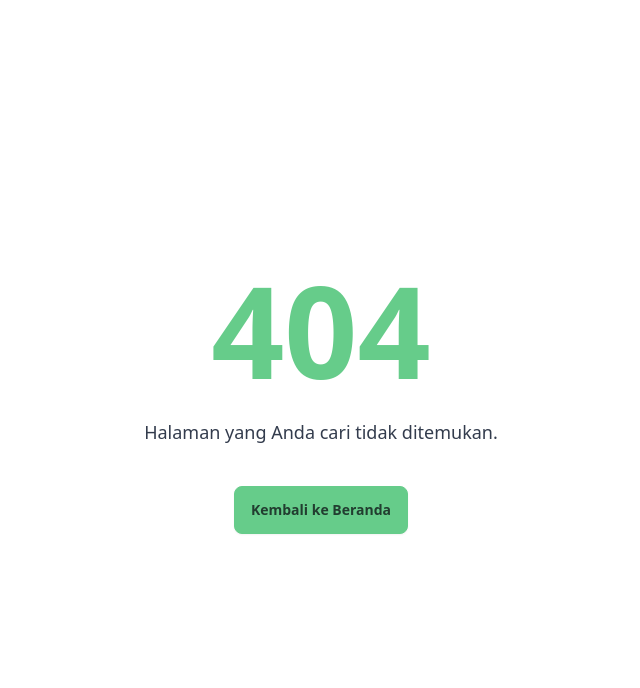
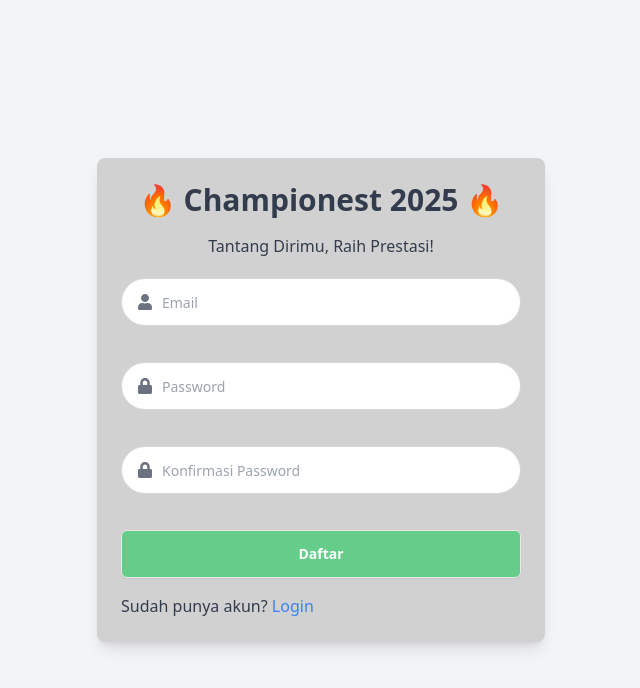
Before and after one commit to nichoherjunaaa/championest-client, a React (Vite) app: page /register in a window 1280 px wide. Before the commit this address had no page. Shown: the top 688 px of the page, without its empty margins (319-959 px from the left). Built offline with nearby package versions, Linux system fonts and the light colour scheme.

Commit message:
create register and login view

```diff
--- a/src/App.jsx
+++ b/src/App.jsx
@@ -10,6 +10,7 @@ import DetailPage from './pages/DetailPage';
 import InformationPage from './pages/CustomerServicePage';
 import ErrorPage from './pages/ErrorPage';
 import LoginPage from './pages/LoginPage';
+import RegisterPage from './pages/RegisterPage';
 const HomePage = lazy(() => import('./pages/HomePage'));
 const LombaPage = lazy(() => import('./pages/LombaPage'));
 const AboutPage = lazy(() => import('./pages/AboutPage'));
@@ -47,6 +48,10 @@ const router = createBrowserRouter([
     {
         path: '/login',
         element: <LoginPage />
+    },
+    {
+        path: '/register',
+        element: <RegisterPage/>
     }
 ]);
 
--- /dev/null
+++ b/src/components/FormAuth.jsx
@@ -0,0 +1,38 @@
+import React from 'react'
+import FormInput from '../components/FormInput';
+import { Link } from 'react-router-dom';
+import { FaUser } from "react-icons/fa";
+import { FaLock } from "react-icons/fa";
+const FormAuth = ({ isRegister = false }) => {
+    return (
+        <div className="flex justify-center items-center min-h-screen bg-gray-100 px-4">
+            <div className="w-full max-w-md bg-base-300 shadow-lg rounded-lg p-6">
+                <h2 className="lg:text-3xl text-2xl font-bold text-center mb-4">🔥 Championest 2025 🔥</h2>
+                <p className="text-center">Tantang Dirimu, Raih Prestasi! </p>
+                <form className="flex flex-col gap-4">
+                    <FormInput type='email' label='Email' icon={<FaUser/>}/>
+                    <FormInput type='password' label='Password' icon={<FaLock/>}/>
+                    {isRegister ? (
+                        <>
+                            <FormInput type='password' label='Konfirmasi Password' icon={<FaLock/>} />
+                            <button className="w-full bg-primary text-white py-2 btn btn-md mt-5 rounded-md hover:bg-accent transition duration-200">
+                                Daftar
+                            </button>
+                        </>
+                    ) : (
+                        <button className="w-full bg-primary text-white py-2 btn btn-md mt-5 rounded-md hover:bg-accent transition duration-200">
+                            Login
+                        </button>
+                    )}
+                </form>
+                {isRegister ? (
+                    <p className="text-start mt-4">Sudah punya akun? <Link to="/login" className="text-blue-500">Login</Link></p>
+                ) : (
+                    <p className="text-start mt-4">Belum punya akun? <Link to="/register" className="text-primary">Daftar Sekarang</Link></p>
+                )}
+            </div>
+        </div>
+    )
+}
+
+export default FormAuth
--- a/src/components/FormInput.jsx
+++ b/src/components/FormInput.jsx
@@ -13,7 +13,7 @@ const FormInput = ({ type = "text", name, label, defaultValue, icon, useLabel =
             {/* Input dengan Icon */}
             <div className="relative mt-5">
                 {icon && (
-                    <span className="absolute inset-y-0 left-3 flex items-center text-gray-500">
+                    <span className="absolute inset-y-0 left-4 flex items-center text-gray-500">
                         {icon}
                     </span>
                 )}
--- a/src/pages/LoginPage.jsx
+++ b/src/pages/LoginPage.jsx
@@ -1,23 +1,9 @@
 import React from 'react';
-import FormInput from '../components/FormInput';
-import { Link } from 'react-router-dom';
+import FormAuth from '../components/FormAuth';
 
 const LoginPage = () => {
     return (
-        <div className="flex justify-center items-center min-h-screen bg-gray-100 px-4">
-            <div className="w-full max-w-md bg-base-300 shadow-lg rounded-lg p-6">
-                <h2 className="lg:text-3xl text-2xl font-bold text-center mb-4">🔥 Championest 2025 🔥</h2>
-                <p className="text-center">Tantang Dirimu, Raih Prestasi! </p>
-                <form className="flex flex-col gap-4">
-                    <FormInput type='email' label='Email'/>
-                    <FormInput type='password' label='Password'/>
-                    <button className="w-full bg-primary text-white py-2 btn btn-md mt-5 rounded-md hover:bg-accent transition duration-200">
-                        Login
-                    </button>
-                </form>
-                <p className="text-start mt-4">Belum punya akun? <Link to="/register" className="text-primary">Daftar Sekarang</Link></p>
-            </div>
-        </div>
+        <FormAuth/>
     );
 };
 
--- /dev/null
+++ b/src/pages/RegisterPage.jsx
@@ -0,0 +1,12 @@
+import React from 'react'
+import FormAuth from '../components/FormAuth'
+
+const RegisterPage = () => {
+    return (
+        <div>
+            <FormAuth isRegister={true}/>
+        </div>
+    )
+}
+
+export default RegisterPage
```
